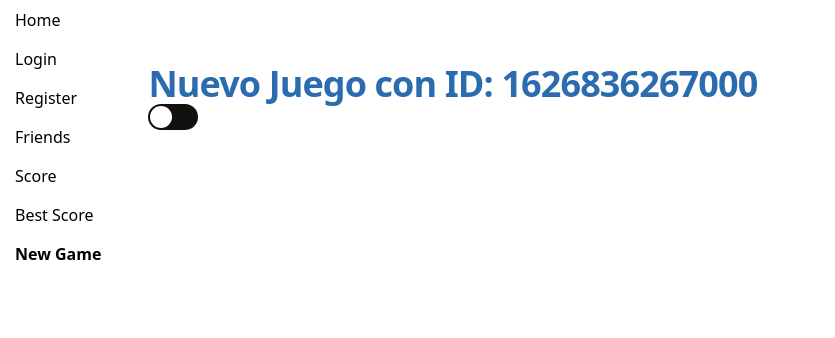
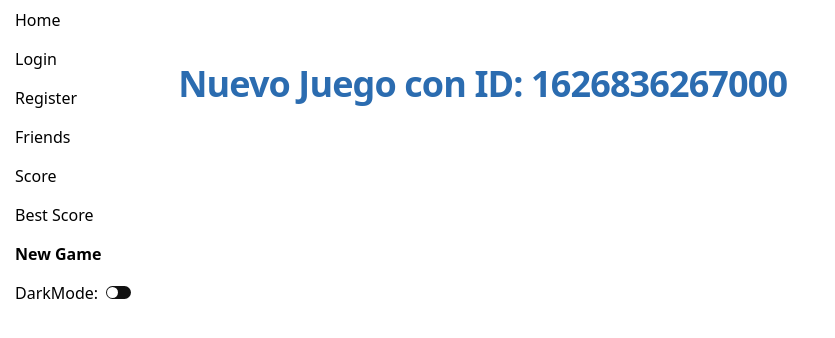
Before and after one commit to oicrruf/fe-ttt, a React (Create React App) app: page /game/1626836267000 in a window 1280 px wide. Shown: the top 338 px of the page, without its empty margins (0-835 px from the left). Built offline with nearby package versions, Linux system fonts and the light colour scheme; the HTML template or start-up script is replaced by a standard one.

Commit message:
feat: add darkmode functionality in sidebar

```diff
--- a/src/App.css
+++ b/src/App.css
@@ -1,7 +1,6 @@
 @tailwind base;
 @tailwind components;
 @tailwind utilities;
-
 
 .mainContainer {
   display: flex;
--- a/src/App.js
+++ b/src/App.js
@@ -14,6 +14,8 @@ import { Login } from "./components/Login";
 import { Register } from "./components/Register";
 import { Score } from "./components/Score";
 import { ThemeProvider } from "./context/themeContext";
+import { Toggle } from "./components/DarkMode/Toggle";
+import { ThemeContext } from "./context/themeContext";
 
 export default function App() {
   const [token, setToken] = useState(Date.now());
@@ -24,6 +26,7 @@ export default function App() {
 
   return (
     <Router>
+      <ThemeProvider>
         <div className="mainContainer bg-white dark:bg-black">
           <nav>
             <ul>
@@ -67,13 +70,15 @@ export default function App() {
                   New Game
                 </NavLink>
               </li>
+              <li className="link flex text-black dark:text-white">
+                <Toggle context={ThemeContext}></Toggle>
+              </li>
             </ul>
           </nav>
 
           {/* A <Switch> looks through its children <Route>s and
             renders the first one that matches the current URL. */}
           <Switch>
-          <ThemeProvider>
             <Route exact path="/">
               <Home />
             </Route>
@@ -101,9 +106,9 @@ export default function App() {
             <Route exact path="/game/:id">
               <Game />
             </Route>
-          </ThemeProvider>
           </Switch>
         </div>
+      </ThemeProvider>
     </Router>
   );
 }
--- a/src/components/DarkMode/Toggle.css
+++ b/src/components/DarkMode/Toggle.css
@@ -7,29 +7,29 @@
   background-color: #111;
   border-radius: 50px;
   cursor: pointer;
-  display: flex;
+  display: inline-flex;
   align-items: center;
   justify-content: space-between;
   padding: 5px;
   position: relative;
-  height: 26px;
-  width: 50px;
+  height: 13px;
+  width: 25px;
 }
 
 .label .ball {
   background-color: #fff;
   border-radius: 50%;
   position: absolute;
-  top: 2px;
-  left: 2px;
-  height: 22px;
-  width: 22px;
+  top: 1px;
+  left: 1px;
+  height: 11px;
+  width: 11px;
   transform: translateX(0px);
   transition: transform 0.2s linear;
 }
 
 .checkbox:checked + .label .ball {
-  transform: translateX(24px);
+  transform: translateX(12px);
 }
 
 .fa-moon {
--- a/src/components/DarkMode/Toggle.jsx
+++ b/src/components/DarkMode/Toggle.jsx
@@ -1,9 +1,8 @@
 import React, { useContext } from "react";
-import { ThemeContext } from "../../context/themeContext";
 import "./Toggle.css";
 
-export const Toggle = () => {
-  const { theme, setTheme } = useContext(ThemeContext);
+export const Toggle = ({ context }) => {
+  const { theme, setTheme } = useContext(context);
 
   function isDark() {
     return theme === "dark";
@@ -14,7 +13,11 @@ export const Toggle = () => {
   }
 
   return (
-    <div>
+    <>
+      <label className="inline" htmlFor="chk">
+        DarkMode:
+      </label>
+      <div className="inline-flex items-center">
         <input
           type="checkbox"
           className="checkbox"
@@ -22,9 +25,10 @@ export const Toggle = () => {
           checked={isDark()}
           onChange={(e) => toggleTheme(e)}
         />
-      <label className="label" htmlFor="chk">
+        <label className="label ml-2" htmlFor="chk">
           <div className="ball"></div>
         </label>
       </div>
+    </>
   );
 };
--- a/src/components/Game.js
+++ b/src/components/Game.js
@@ -1,6 +1,5 @@
 import React from "react";
 import { useParams } from "react-router-dom";
-import { Toggle } from "./DarkMode/Toggle";
 
 const Game = () => {
   let { id } = useParams();
@@ -11,7 +10,6 @@ const Game = () => {
         <div className="max-w-7xl mx-auto py-12 px-4 sm:px-6 lg:py-16 lg:px-8 lg:flex lg:items-center lg:justify-between">
           <h2 className="text-3xl font-extrabold tracking-tight text-gray-900 sm:text-4xl">
             <span className="block text-accent">Nuevo Juego con ID: {id} </span>
-            <Toggle />
           </h2>
         </div>
       </div>
--- a/src/components/Home.js
+++ b/src/components/Home.js
@@ -2,7 +2,6 @@ import React from "react";
 import { TicTacToeBtns } from "./TicTacToeBtns";
 
 const Home = () => {
-
   return (
     <>
       <div className="bg-gray-50">
```
Lines whose indentation alone changed are shown as unchanged.
